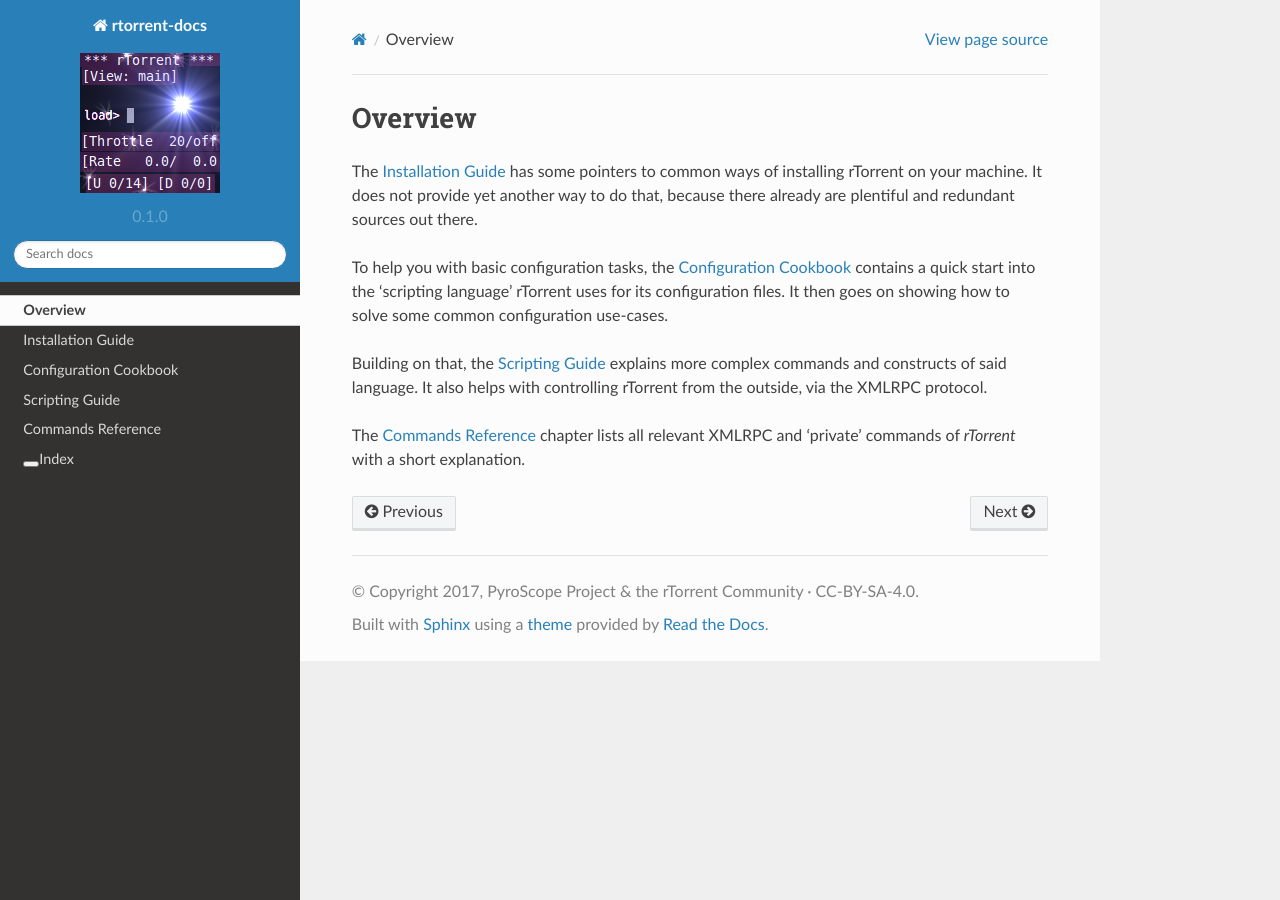
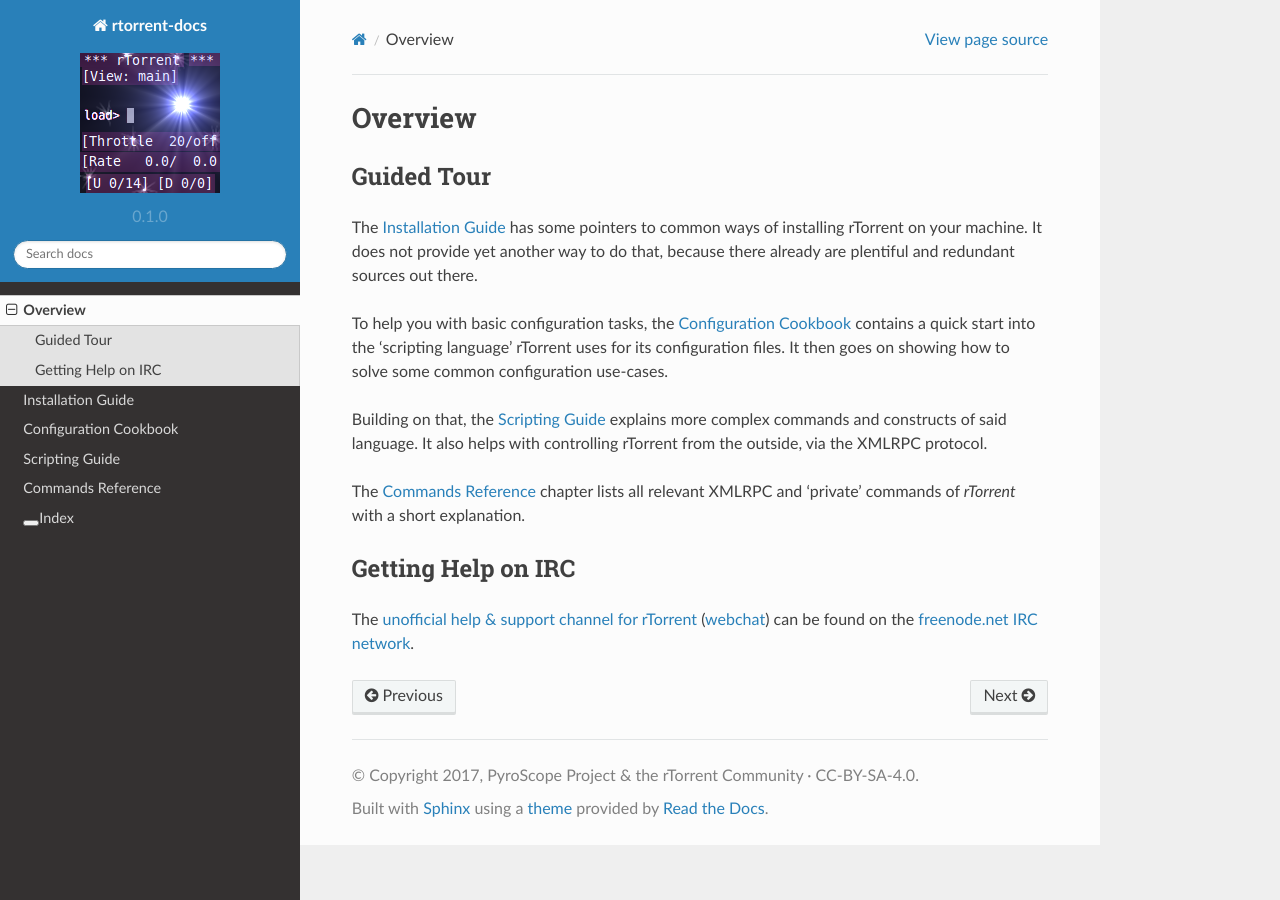
Before and after one commit to rtorrent-community/rtorrent-docs, a Sphinx documentation site: the page built from docs/overview.rst, in a window 1280 px wide. Built offline with Sphinx 7.4.7 and the Read the Docs theme 2.0.0, drawn with Linux system fonts in a browser that asks for light colours.

Commit message:
new section: Getting Help on IRC

```diff
--- a/docs/overview.rst
+++ b/docs/overview.rst
@@ -1,5 +1,8 @@
 Overview
 ========
+
+Guided Tour
+-----------
 
 The :doc:`installation` has some pointers to common ways of installing
 rTorrent on your machine. It does not provide yet another way to do that,
@@ -16,3 +19,14 @@
 
 The :doc:`cmd-ref` chapter lists all relevant XMLRPC and ‘private’ commands
 of *rTorrent* with a short explanation.
+
+
+Getting Help on IRC
+-------------------
+
+The `unofficial help & support channel for rTorrent`_ (`webchat`_) can
+be found on the `freenode.net IRC network`_.
+
+.. _unofficial help & support channel for rTorrent: irc://irc.freenode.net/rtorrent
+.. _webchat: https://webchat.freenode.net/?channels=%23%23rtorrent
+.. _freenode.net IRC network: http://freenode.net/
```
